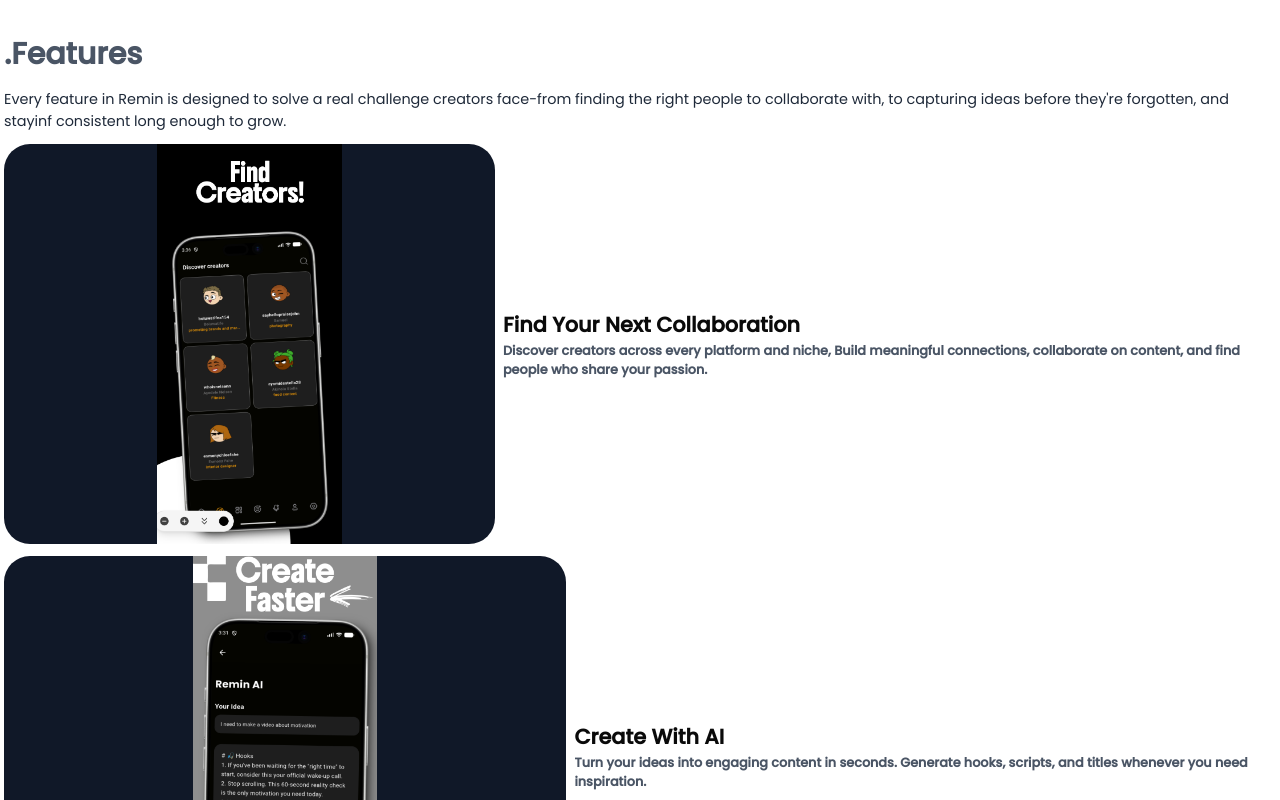
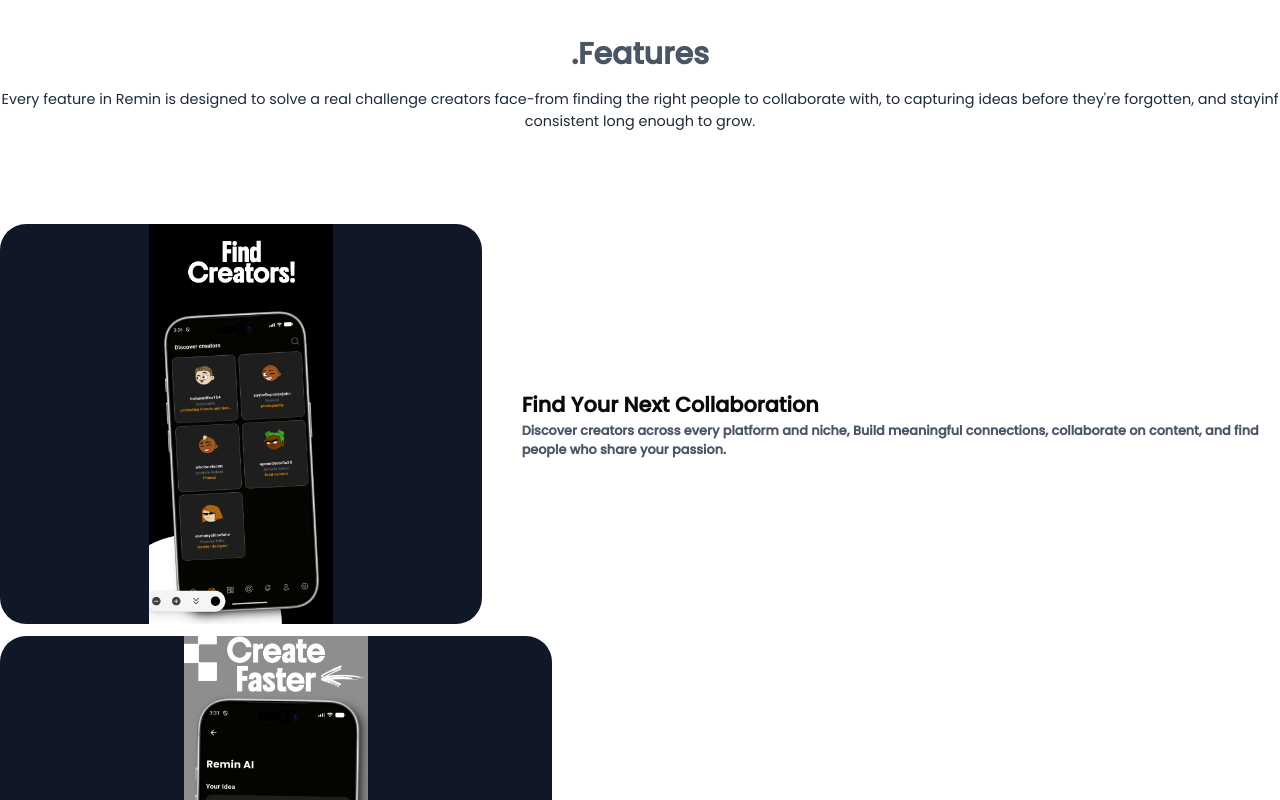
Before and after one commit to Whoisnelson/Remin-web, a Next.js app: page /components/features in a window 1280 px wide. Shown: the top 800 px of the page. Built offline with nearby package versions, Linux system fonts and the light colour scheme.

Commit message:
updated the ui

```diff
--- a/app/components/contactus/page.tsx
+++ b/app/components/contactus/page.tsx
@@ -20,7 +20,7 @@ export default function ContactUs() {
                     </div>
                     {/* socials */}
                 <div>
-                <ul className="text-[0.5em] text-blue-500 lg:text-[1em] flex flex-col gap-1">
+                <ul className="text-[0.5em] text-yellow-600 lg:text-[1em] flex flex-col gap-1">
                     <li><a href="https://instagram.com/remin_app" className="hover:text-gray-600 transition" target="_blank" rel="noopener noreferrer" >Instagram <ArrowUpRight className="inline size-4"/></a></li>
                     {/* <li>YouTube <ArrowUpRight className="inline size-4"/></li>
                     <li>Email <ArrowUpRight className="inline size-4"/></li> */}
--- a/app/components/features/page.tsx
+++ b/app/components/features/page.tsx
@@ -3,9 +3,11 @@ import FeaturesList from "../utils/features-list";
 export default function Features () {
     return (
         <>
-        <section className="w-screen px-1 pt-8 features">
-           <h2 className={"font-bold text-[30px] text-gray-600 pb-3"}>.Features</h2>
+        <section className="w-screen pt-8 pb-5 features">
+            <div className="flex flex-col items-center text-center pb-20">
+            <h2 className={"font-bold text-[30px] text-gray-600 pb-3"}>.Features</h2>
             <p className="text-[0.6em] lg:max-w-[600] md:text-[0.9em] text-gray-800">Every feature in Remin is designed to solve a real challenge creators face-from finding the right people to collaborate with, to capturing ideas before they're forgotten, and stayinf consistent long enough to grow.</p>
+            </div>
           <FeaturesList image="/ss1.png" titlei="Find Your Next Collaboration" titleii="Discover creators across every platform and niche, Build meaningful connections, collaborate on content, and find people who share your passion."/>
           <FeaturesList image="/ss2.png" titlei="Create With AI" titleii="Turn your ideas into engaging content in seconds. Generate hooks, scripts, and titles whenever you need inspiration."/>
           <FeaturesList image="/ss3.png" titlei="Capture Every Idea" titleii="Never lose a great idea again. Record your thoughts on the go and let Remin convert them into text automatically."/>
--- a/app/components/hero/page.tsx
+++ b/app/components/hero/page.tsx
@@ -451,12 +451,6 @@ export default function Hero() {
             </video>
             <div className="absolute inset-0 bg-black/20"></div>
             <div className="z-10 text-white px-2 w-full flex flex-col items-center">
-              <div className="relative w-[100px] h-[100px]">
-                  <Image src="/remin_logo.png" fill className="object-contain text-red-500" alt=""/>
-              </div>
-            <p className={"text-[0.6em] max-w-120 text-center font-extrabold sm:max-w-[280] xl:text-[1.3em] xl:max-w-200 lg:text-[1.3em] lg:max-w-170 md:text-[1.2em] md:max-w-150 para"}>
-                The place where content creators connect, collaborate, share ideas, and stay consistent on their cretive journey.
-            </p>
              <p className="text-[0.6em] pt-7 text-center max-w-[290] sm:max-w-[290] xl:text-[1.3em] xl:max-w-200 lg:text-[1.3em] lg:max-w-190 md:text-[1.2em] md:max-w-150 font-extrabold para">
                Join a community built for creators who want more than just likes and views. Connect with like-minded creators, capture ideas as they come, build consistent creative habits, and grow together
             </p>
@@ -491,7 +485,7 @@ export default function Hero() {
             <button  className={"rounded-[4px] py-[2px] px-[18px] xl:px-[50px] xl:py-[13px] text-[0.6em] bg-black text-white font-bold sm:px-[25px]"}>
                 PlayStore
             </button> */}
-            <button onClick={()=> setOpen(true)}  className="rounded-[4px] py-[9px] px-[15px] xl:px-[50px] xl:py-[13px] text-[0.6em] text-white xl:font-extrabold bg-purple-600 font-bold sm:px-[25px]">
+            <button onClick={()=> setOpen(true)}  className="rounded-[4px] py-[9px] px-[15px] xl:px-[50px] xl:py-[13px] text-[0.6em] text-white xl:font-extrabold bg-yellow-600 font-bold sm:px-[25px]">
                 Join the Waitlist
             </button>
             </section>
--- a/app/components/menuitems/page.tsx
+++ b/app/components/menuitems/page.tsx
@@ -55,9 +55,8 @@ export default function Menuitems ({ isOpen, onClose }:MenuitemsProps ) {
         <section ref={menuRef} className="fixed left-0 top-0 bg-black  w-screen h-[50%] text-gray-200 z-50 translate-y-[-100%]">
         <ul className={" font-extrabold text-[2rem]  px-2 pt-20"}>
             <li className={"border-b-[0.5px] border-gray-500 menu-item"}><Link to="about" smooth={true} duration={500} offset={0} onClick={onClose}>About</Link></li>
-            <li className={"border-b-[0.5px] border-gray-500 menu-item"}><Link to="work" smooth={true} duration={500} offset={0} onClick={onClose}>Work</Link></li>
-            <li className={"border-b-[0.5px] border-gray-500 menu-item"}><Link to="services" smooth={true} duration={500} offset={0} onClick={onClose}>Service</Link></li>
-            <li className={"border-b-[0.5px] border-gray-500 menu-item"}><Link to="Process" smooth={true} duration={500} offset={0} onClick={onClose}>Process</Link></li>
+            <li className={"border-b-[0.5px] border-gray-500 menu-item"}><Link to="features" smooth={true} duration={500} offset={0} onClick={onClose}>Features</Link></li>
+            <li className={"border-b-[0.5px] border-gray-500 menu-item"}><Link to="services" smooth={true} duration={500} offset={0} onClick={onClose}>Services</Link></li>
             <li className={"border-b-[0.5px] border-gray-500 menu-item"}><Link to="contact" smooth={true} duration={500} offset={0} onClick={onClose}>Contact</Link></li>
         </ul>
         </section>
--- a/app/components/navigation/page.tsx
+++ b/app/components/navigation/page.tsx
@@ -6,6 +6,7 @@ import Menuitems from "../menuitems/page";
 import { Link } from "react-scroll";
 import { useGSAP } from "@gsap/react";
 import gsap from "gsap/all";
+import Image from 'next/image'
 
         const bebas = Playball({
         subsets: ["latin"],
@@ -42,7 +43,9 @@ export default function Nav() {
         <nav className={"flex justify-between items-center px-8 py-5 text-[12px] fixed w-full z-99"}>
         {/* logo */}
         <p className={`${bebas.className} text-[1.1rem] cursor-pointer text-white`}>
-        <Link to='remin' smooth={true} duration={500} offset={0}>Remin</Link>
+              <div className="relative w-[30px] h-[30px]">
+            <Image src="/remin_logo.png" fill className="object-contain text-red-500" alt=""/>
+        </div>
         </p>
 
         {/* nav bar */}
@@ -54,7 +57,7 @@ export default function Nav() {
         </ul>
 
 
-        <button onClick={()=> setIsOpen((prev)=> !prev)} className="rounded-[5px] py-[6px] px-[30px] text-[0.8em] bg-black text-white font-extrabold flex xl:hidden">
+        <button onClick={()=> setIsOpen((prev)=> !prev)} className="rounded-[5px] py-[6px] px-[30px] text-[0.8em] bg-yellow-600 text-white font-extrabold flex xl:hidden">
             {isOpen ? "Close" :"Menu"}
         </button>
 
--- a/app/components/utils/features-list.tsx
+++ b/app/components/utils/features-list.tsx
@@ -9,14 +9,14 @@ type TextProps = {
 export default function FeaturesList ({titlei, titleii, image}: TextProps) {
     return (
         <>
-        <section className="pt-3">
-             <div className={"flex flex-col gap-2 xl:flex-row xl:items-center md:flex-row md:items-center"}>
+        <section className="pt-3 flex justify-center items-center w-full">
+             <div className={"flex flex-col items-center  gap-10 xl:flex-row xl:items-center md:flex-row md:items-center"}>
             <div className="h-100 w-78 xl:w-150 md:w-150 rounded-4xl flex items-center justify-center bg-gray-900 relative">
                 <Image src={image} priority fill alt="" className="object-contain"/>
             </div>
-            <div className="xl:max-w-[700] md:max-w-[500]">
+            <div className="xl:max-w-[700] xl:items-start md:max-w-[500] flex flex-col items-center">
                 <p className={"font-bold text-[18px] md:text-[1.3em]"}>{titlei}</p>
-                <p className={"font-bold text-[10px] text-gray-600 md:text-[0.8em]"}>{titleii}</p>
+                <p className={"font-bold text-[10px] text-center text-gray-600 md:text-[0.8em] xl:text-start"}>{titleii}</p>
             </div>
            </div>
         </section>
--- a/app/components/utils/waitlist-page.tsx
+++ b/app/components/utils/waitlist-page.tsx
@@ -112,7 +112,7 @@ try {
             onChange={(e)=> setName(e.target.value)}
               type="text"
               placeholder="Enter your name"
-              className="mt-2 w-full rounded-lg border border-zinc-700 bg-zinc-900 px-4 py-3 outline-none focus:border-violet-500"
+              className="mt-2 w-full rounded-lg border border-zinc-700 bg-zinc-900 px-4 py-3 outline-none focus:border-yellow-600"
             />
           </div>
 
@@ -126,7 +126,7 @@ try {
             onChange={(e)=> setEmail(e.target.value)}
               type="email"
               placeholder="john@email.com"
-              className="mt-2 w-full rounded-lg border border-zinc-700 bg-zinc-900 px-4 py-3 outline-none focus:border-blue-500"
+              className="mt-2 w-full rounded-lg border border-zinc-700 bg-zinc-900 px-4 py-3 outline-none focus:border-yellow-600"
             />
           </div>
 
@@ -138,7 +138,7 @@ try {
             <select
             value={creator}
             onChange={(e)=>setCreator(e.target.value)}
-            className="mt-2 w-full rounded-lg border border-zinc-700 bg-zinc-900 px-4 py-3 outline-none focus:border-blue-500">
+            className="mt-2 w-full rounded-lg border border-zinc-700 bg-zinc-900 px-4 py-3 outline-none focus:border-yellow-600">
               <option>YouTube</option>
               <option>TikTok</option>
               <option>Instagram</option>
@@ -160,7 +160,7 @@ try {
           <button
           onClick={handleSubmit}
           disabled={loading}
-          className="w-full rounded-lg bg-blue-500 py-3 font-bold transition hover:bg-blue-900">
+          className="w-full rounded-lg bg-yellow-600 py-3 font-bold transition hover:bg-blue-900">
             {loading ? "Joining" : "Join the Waitlist"}
           </button>
 
--- a/app/globals.css
+++ b/app/globals.css
@@ -4,7 +4,9 @@
 
 @custom-variant dark (&:is(.dark *));
 
-
+body {
+  overflow-x: hidden;
+}
 
 @theme inline {
     --font-heading: var(--font-sans);
```
